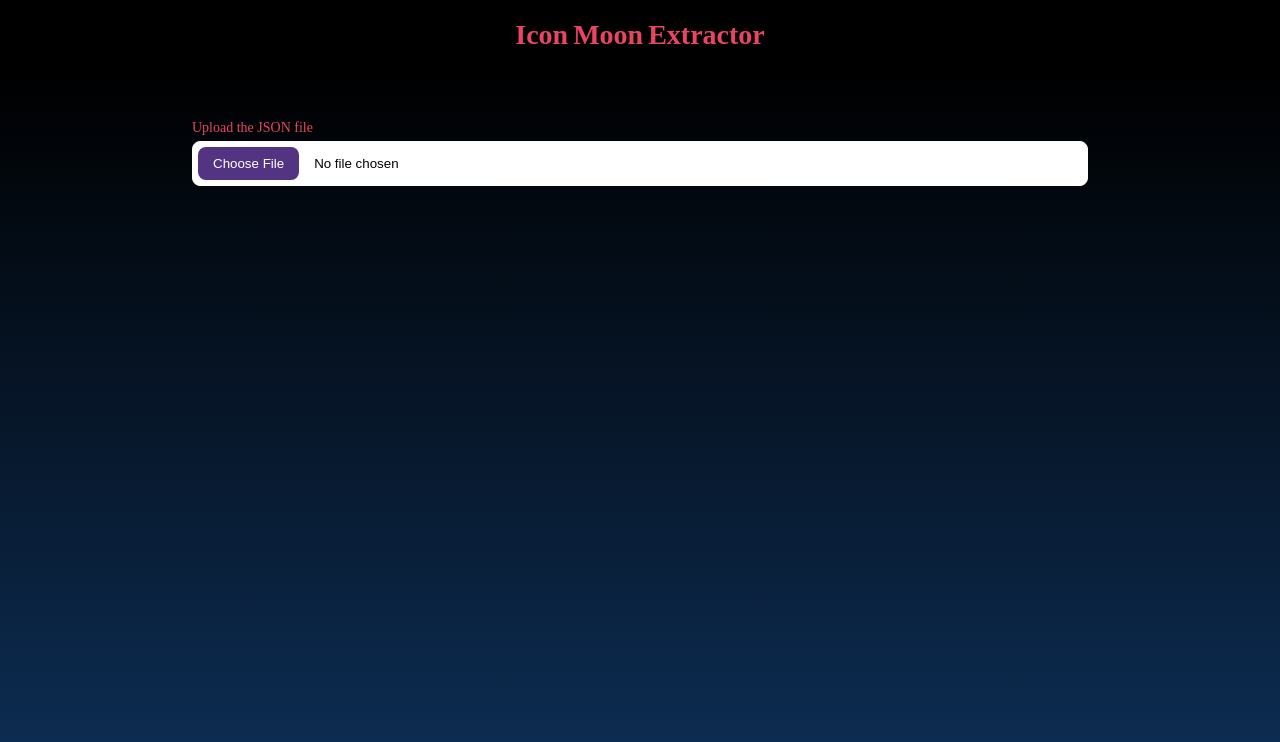
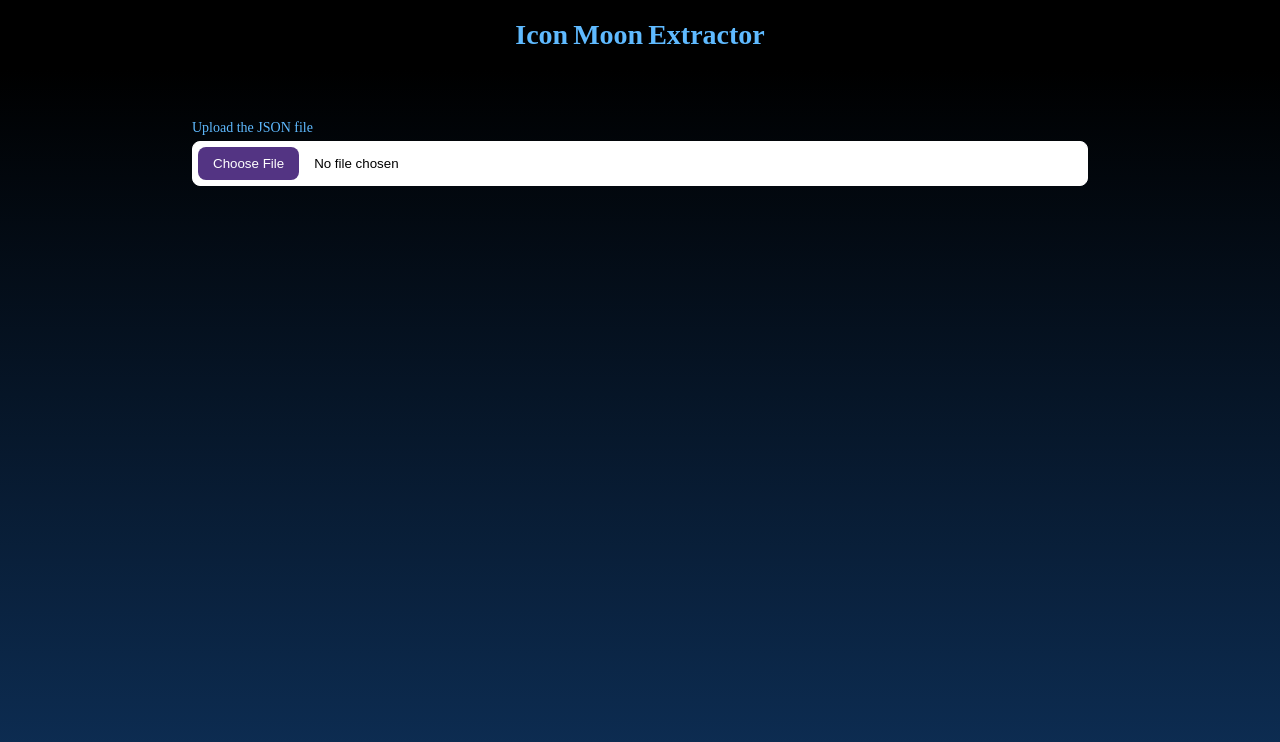
Before and after one commit to ElevenMou/icon-moon-extractor, a React (Vite) app: page / in a window 1280 px wide. Shown: the top 742 px of the page. Built offline with nearby package versions, Linux system fonts and the light colour scheme.

Commit message:
Update _variables.scss

```diff
--- a/src/style/_variables.scss
+++ b/src/style/_variables.scss
@@ -1,5 +1,5 @@
 $color-primary: #0f3460;
-$color-secondary: #e94560;
+$color-secondary: #5fbaff;
 $color-terciary: #533483;
 $color-background: #16213e;
 $color-light: #fff;
```
